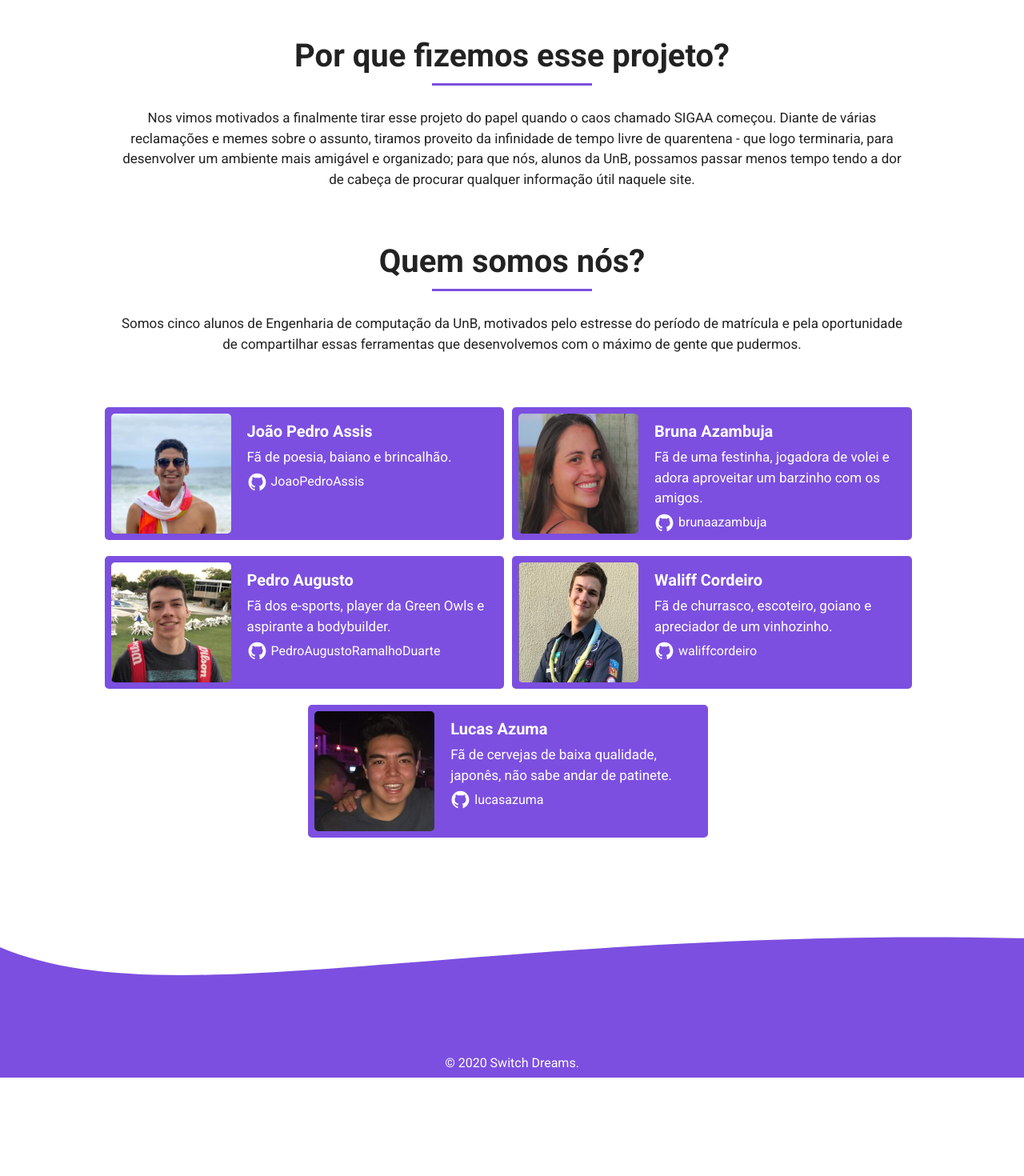
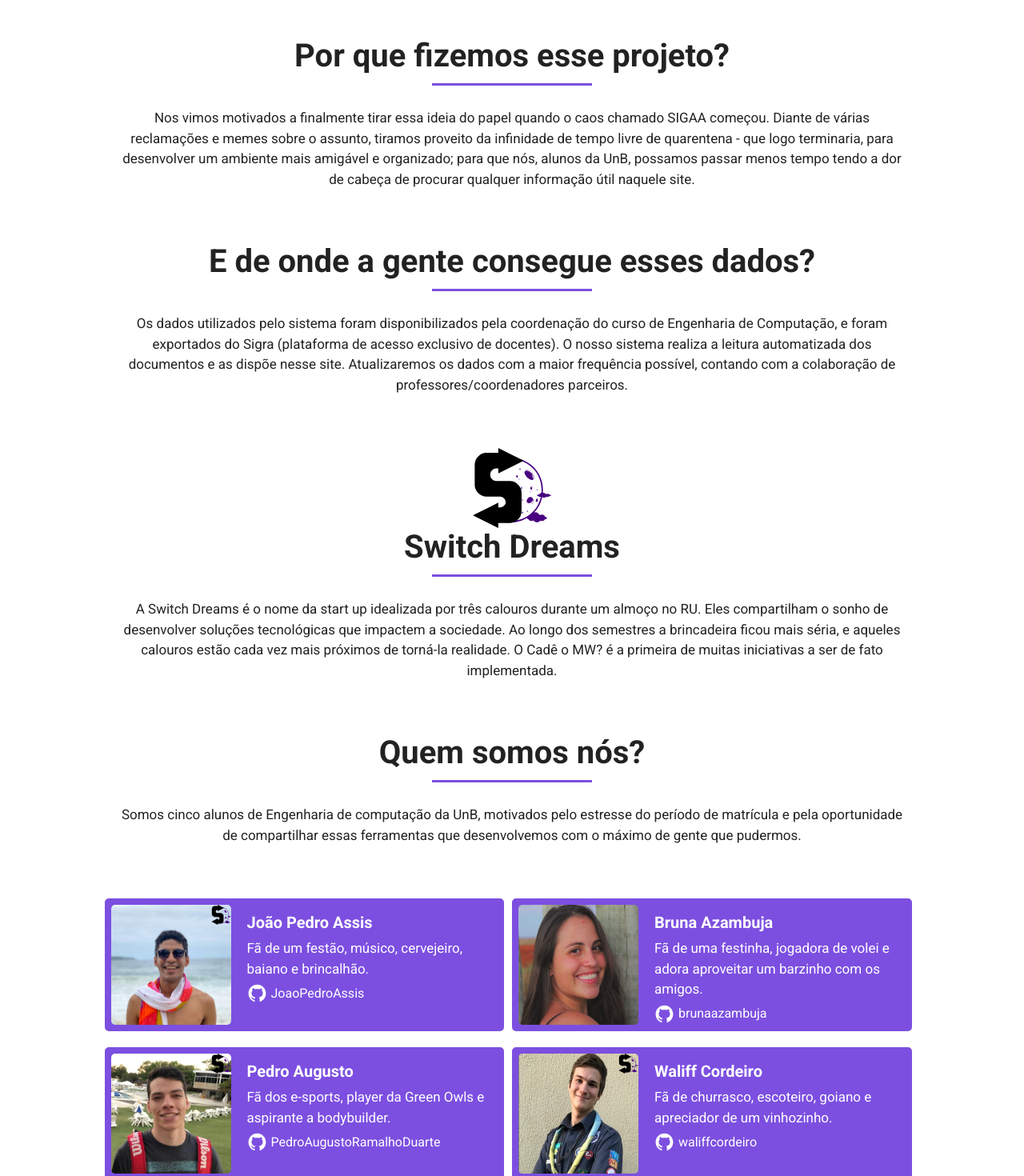
Before and after one commit to SwitchDreams/cadeomw, a React (Create React App) app: page /contact-us in a window 1280 px wide. Shown: the part 200-1670 px from the top of the page at 80% size. Before the commit the page ends 1557 px from the top, so only its background shows below. Built offline with nearby package versions, Linux system fonts and the light colour scheme; no server answers.

Commit message:
:sparkles: new sections in contact us

```diff
--- a/src/pages/ContactUs/index.tsx
+++ b/src/pages/ContactUs/index.tsx
@@ -8,8 +8,7 @@
 import fotoPedro from '../../assets/perfil_pedro.jpeg';
 import fotoWaliff from '../../assets/perfil_waliff.png';
 import fotoJapa from '../../assets/perfil_japa.jpeg';
-
-import logo from './sprite_60fps.svg';
+import logo from '../../assets/cloudy-sd.svg';
 
 import { Container, WhoWeAreContainer, CardsContainer } from './styles';
 
@@ -34,24 +33,50 @@
     <Container>
       <Header transparent={false} />
 
-      {/* <body>
-        <div
-          className="shapeshifter play"
-          style={{ backgroundImage: `url(${logo})` }}
-        />
-      </body> */}
-
       <WhoWeAreContainer>
         <div className="container">
           <h2>Por que fizemos esse projeto?</h2>
           <p>
-            Nos vimos motivados a finalmente tirar esse projeto do papel quando
-            o caos chamado SIGAA começou. Diante de várias reclamações e memes
+            Nos vimos motivados a finalmente tirar essa ideia do papel quando o
+            caos chamado SIGAA começou. Diante de várias reclamações e memes
             sobre o assunto, tiramos proveito da infinidade de tempo livre de
             quarentena - que logo terminaria, para desenvolver um ambiente mais
             amigável e organizado; para que nós, alunos da UnB, possamos passar
             menos tempo tendo a dor de cabeça de procurar qualquer informação
             útil naquele site.
+          </p>
+        </div>
+      </WhoWeAreContainer>
+
+      <WhoWeAreContainer>
+        <div className="container">
+          <h2>E de onde a gente consegue esses dados?</h2>
+          <p>
+            Os dados utilizados pelo sistema foram disponibilizados pela
+            coordenação do curso de Engenharia de Computação, e foram exportados
+            do Sigra (plataforma de acesso exclusivo de docentes). O nosso
+            sistema realiza a leitura automatizada dos documentos e as dispõe
+            nesse site. Atualizaremos os dados com a maior frequência possível,
+            contando com a colaboração de professores/coordenadores parceiros.
+          </p>
+        </div>
+      </WhoWeAreContainer>
+
+      <WhoWeAreContainer>
+        <div className="container">
+          <img
+            src={logo}
+            alt="Switch Dreams"
+            style={{ width: 100, height: 100 }}
+          />
+          <h2>Switch Dreams</h2>
+          <p>
+            A Switch Dreams é o nome da start up idealizada por três calouros
+            durante um almoço no RU. Eles compartilham o sonho de desenvolver
+            soluções tecnológicas que impactem a sociedade. Ao longo dos
+            semestres a brincadeira ficou mais séria, e aqueles calouros estão
+            cada vez mais próximos de torná-la realidade. O Cadê o MW? é a
+            primeira de muitas iniciativas a ser de fato implementada.
           </p>
         </div>
       </WhoWeAreContainer>
@@ -72,10 +97,18 @@
         <div className="container">
           <div className="containercards">
             <div className="card">
-              <img src={fotoBahia} alt="profile" />
+              <div className="images">
+                <img className="profile" src={fotoBahia} alt="profile" />
+                <img
+                  className="switch-dreams"
+                  src={logo}
+                  alt="Switch Dreams"
+                  style={{ width: 25, height: 25 }}
+                />
+              </div>
               <div className="text">
                 <h6>João Pedro Assis</h6>
-                <p>Fã de poesia, baiano e brincalhão.</p>
+                <p>Fã de um festão, músico, cervejeiro, baiano e brincalhão.</p>
                 <div className="link">
                   <AiOutlineGithub style={{ fontSize: 25 }} />
                   <a href="https://github.com/JoaoPedroAssis">JoaoPedroAssis</a>
@@ -84,7 +117,9 @@
             </div>
 
             <div className="card">
-              <img src={fotoBruna} alt="profile" />
+              <div className="images">
+                <img className="profile" src={fotoBruna} alt="profile" />
+              </div>
               <div className="text">
                 <h6>Bruna Azambuja</h6>
                 <p>
@@ -102,7 +137,15 @@
         <div className="container">
           <div className="containercards">
             <div className="card">
-              <img src={fotoPedro} alt="profile" />
+              <div className="images">
+                <img className="profile" src={fotoPedro} alt="profile" />
+                <img
+                  className="switch-dreams"
+                  src={logo}
+                  alt="Switch Dreams"
+                  style={{ width: 25, height: 25 }}
+                />
+              </div>
               <div className="text">
                 <h6>Pedro Augusto</h6>
                 <p>
@@ -118,7 +161,16 @@
               </div>
             </div>
             <div className="card">
-              <img src={fotoWaliff} alt="profile" />
+              <div className="images">
+                <img className="profile" src={fotoWaliff} alt="profile" />
+                <img
+                  className="switch-dreams"
+                  src={logo}
+                  alt="Switch Dreams"
+                  style={{ width: 25, height: 25 }}
+                />
+              </div>
+
               <div className="text">
                 <h6>Waliff Cordeiro</h6>
                 <p>
@@ -136,7 +188,9 @@
         <div className="container">
           <div className="containercards">
             <div className="card">
-              <img src={fotoJapa} alt="profile" />
+              <div className="images">
+                <img className="profile" src={fotoJapa} alt="profile" />
+              </div>
               <div className="text">
                 <h6>Lucas Azuma</h6>
                 <p>
--- a/src/pages/ContactUs/styles.ts
+++ b/src/pages/ContactUs/styles.ts
@@ -4,29 +4,7 @@
   window: boolean;
 }
 
-export const Container = styled.div`
-  body {
-    @keyframes play24 {
-      0% {
-        background-position: 0px 0px;
-      }
-      100% {
-        background-position: -15744px 0px;
-      }
-    }
-    .shapeshifter {
-      animation-duration: 1000ms;
-      animation-timing-function: steps(24);
-      animation-fill-mode: forwards;
-      width: 656px;
-      height: 656px;
-      background-repeat: no-repeat;
-    }
-    .shapeshifter.play {
-      animation-name: play24;
-    }
-  }
-`;
+export const Container = styled.div``;
 
 export const WhoWeAreContainer = styled.div`
   color: #222;
@@ -95,10 +73,20 @@
         background: #7c4fe0;
         color: #fff;
 
-        img {
-          height: 150px;
-          width: 150px;
-          border-radius: 5px;
+        .images {
+          position: relative;
+
+          img.profile {
+            height: 150px;
+            width: 150px;
+            border-radius: 5px;
+          }
+
+          img.switch-dreams {
+            position: absolute;
+            top: 0;
+            right: 0;
+          }
         }
 
         .text {
```
Also changed, not shown: src/assets/cloudy-sd.svg (added).
